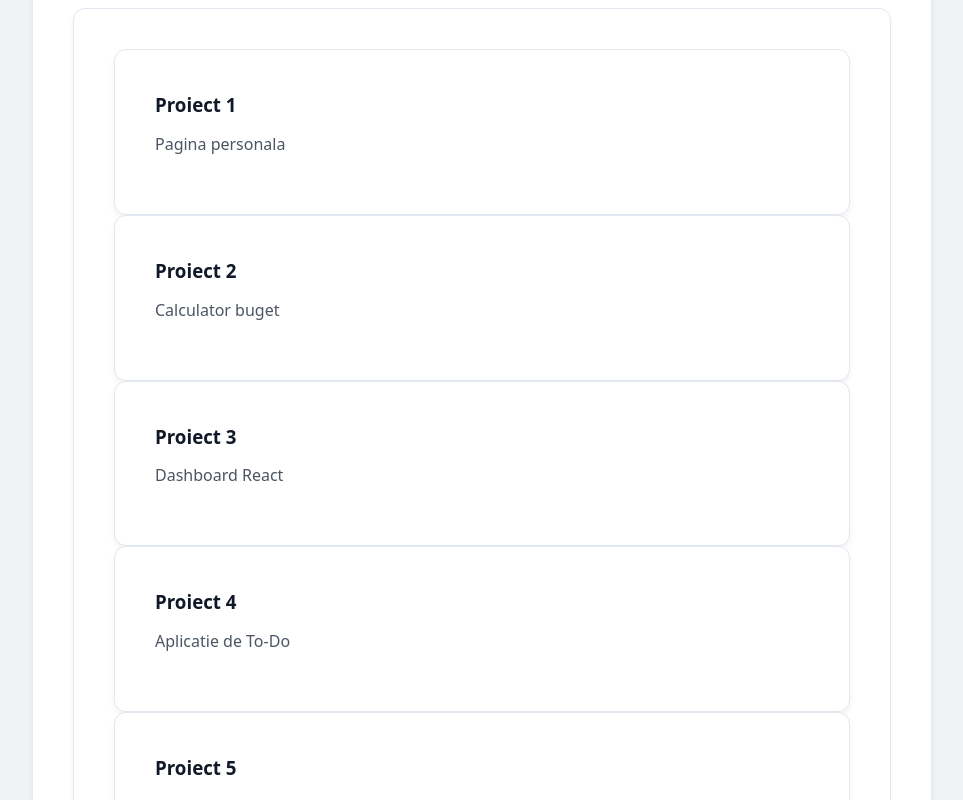
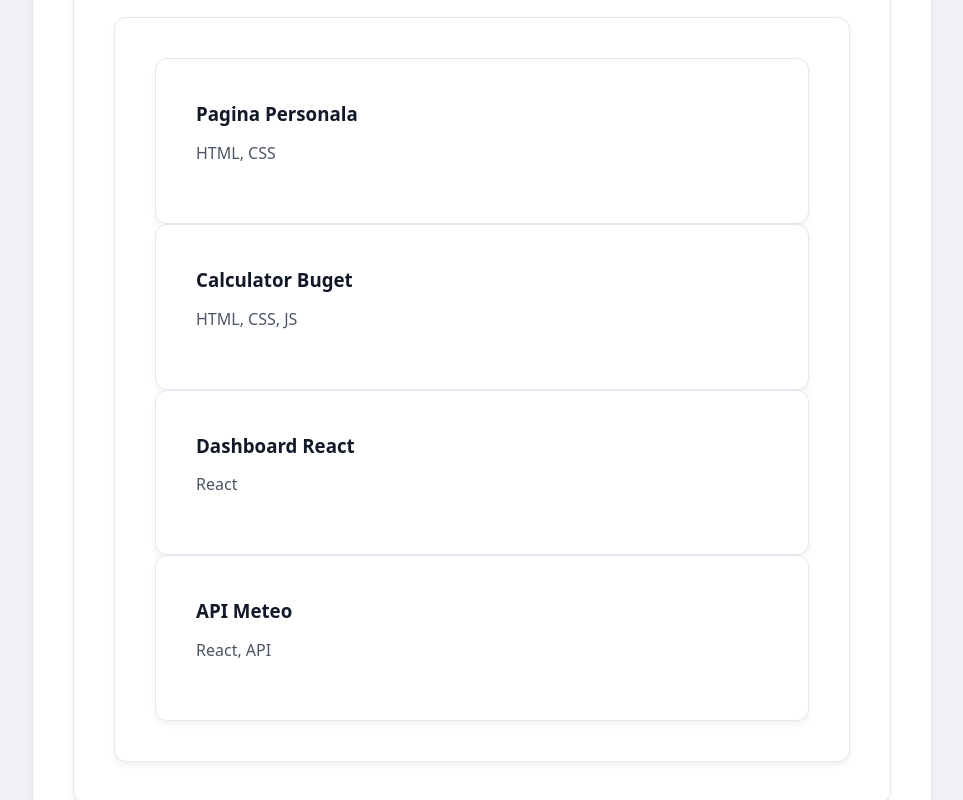
Before and after one commit to stefant27/Programare-Web, a React (Vite) app: page / in a window 1280 px wide. Shown: the part 800-1600 px from the top of the page, without its empty margins (158-1121 px from the left). Built offline with nearby package versions, Linux system fonts and the light colour scheme.

Commit message:
feat: Încărcarea datelor din JSON

```diff
--- /dev/null
+++ b/public/data/projects.json
@@ -0,0 +1,8 @@
+{
+ "projects": [
+ { "id": 1, "title": "Pagina Personala", "tech": "HTML, CSS", "done": true },
+ { "id": 2, "title": "Calculator Buget", "tech": "HTML, CSS, JS", "done": true },
+ { "id": 3, "title": "Dashboard React", "tech": "React", "done": false },
+ { "id": 4, "title": "API Meteo", "tech": "React, API", "done": false }
+ ]
+}
--- a/src/App.jsx
+++ b/src/App.jsx
@@ -1,21 +1,13 @@
 import './App.css';
 import { useState } from 'react';
-import Card from './Card';
 import QuickNote from './QuickNote';
 import TodoList from './TodoList';
 import ContactForm from './ContactForm';
 import Clock from './Clock';
+import ProjectList from './ProjectList';
 
 function App() {
   const [count, setCount] = useState(0);
-
-  const projects = [
-    { title: "Proiect 1", description: "Pagina personala" },
-    { title: "Proiect 2", description: "Calculator buget" },
-    { title: "Proiect 3", description: "Dashboard React" },
-    { title: "Proiect 4", description: "Aplicatie de To-Do" },
-    { title: "Proiect 5", description: "Magazin online" }
-  ];
 
   return (
     <div>
@@ -38,12 +30,7 @@ function App() {
 
       <Clock />
 
-      <h3>Proiecte</h3>
-      <div className="card-container">
-        {projects.map(function(item, index) {
-          return <Card key={index} title={item.title} description={item.description} />;
-        })}
-      </div>
+      <ProjectList />
 
       <QuickNote />
       <TodoList />
--- /dev/null
+++ b/src/ProjectList.jsx
@@ -0,0 +1,33 @@
+import { useState, useEffect } from 'react';
+import Card from './Card';
+
+function ProjectList() {
+  const [projects, setProjects] = useState([]);
+  const [loading, setLoading] = useState(true);
+
+  useEffect(() => {
+    fetch('/data/projects.json')
+      .then(response => response.json())
+      .then(data => {
+        setProjects(data.projects);
+        setLoading(false);
+      });
+  }, []);
+
+  if (loading) {
+    return <p>Se incarca...</p>;
+  }
+
+  return (
+    <div>
+      <h3>Proiecte</h3>
+      <div className="card-container">
+        {projects.map(project => (
+          <Card key={project.id} title={project.title} description={project.tech} />
+        ))}
+      </div>
+    </div>
+  );
+}
+
+export default ProjectList;
```
